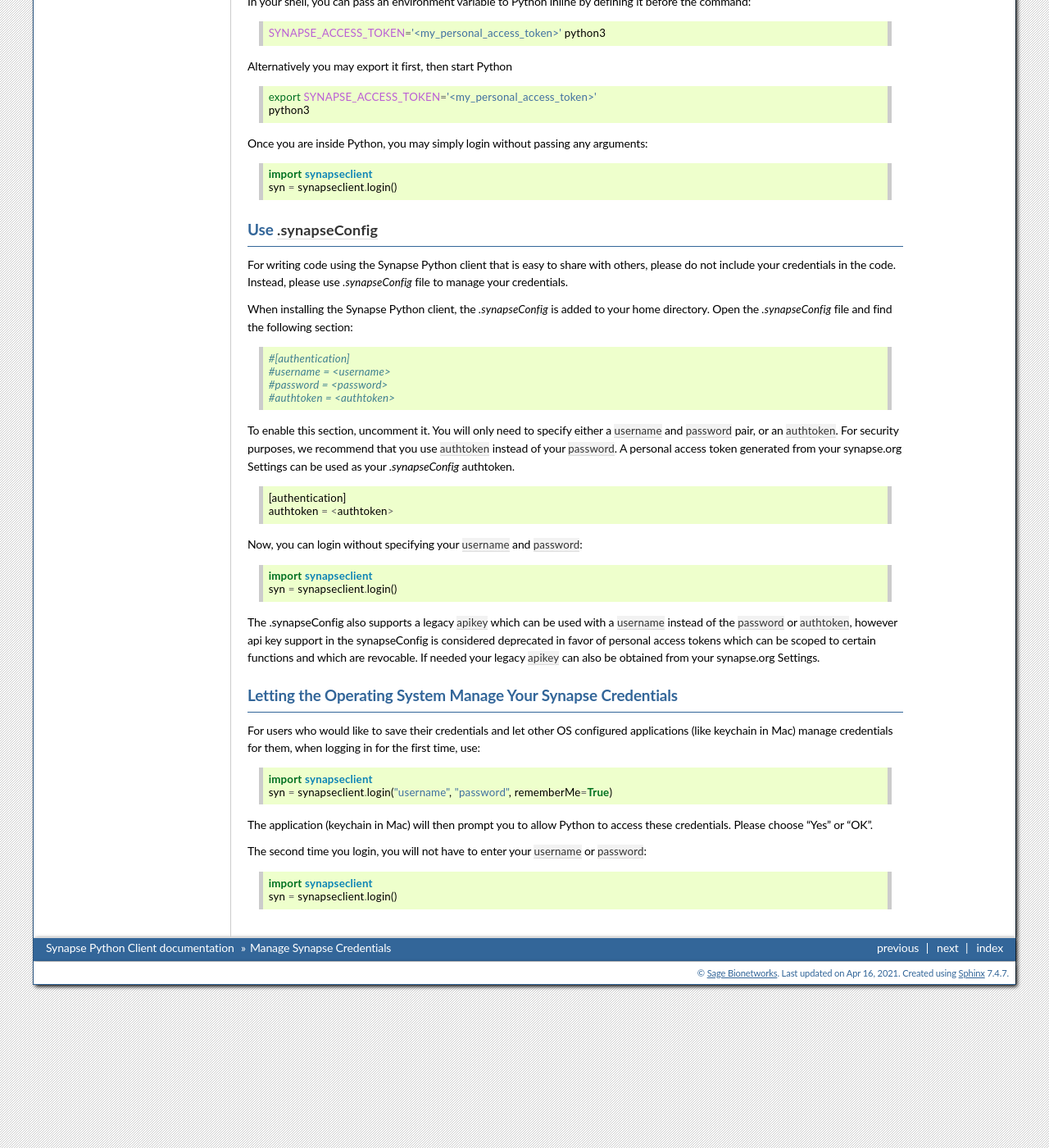
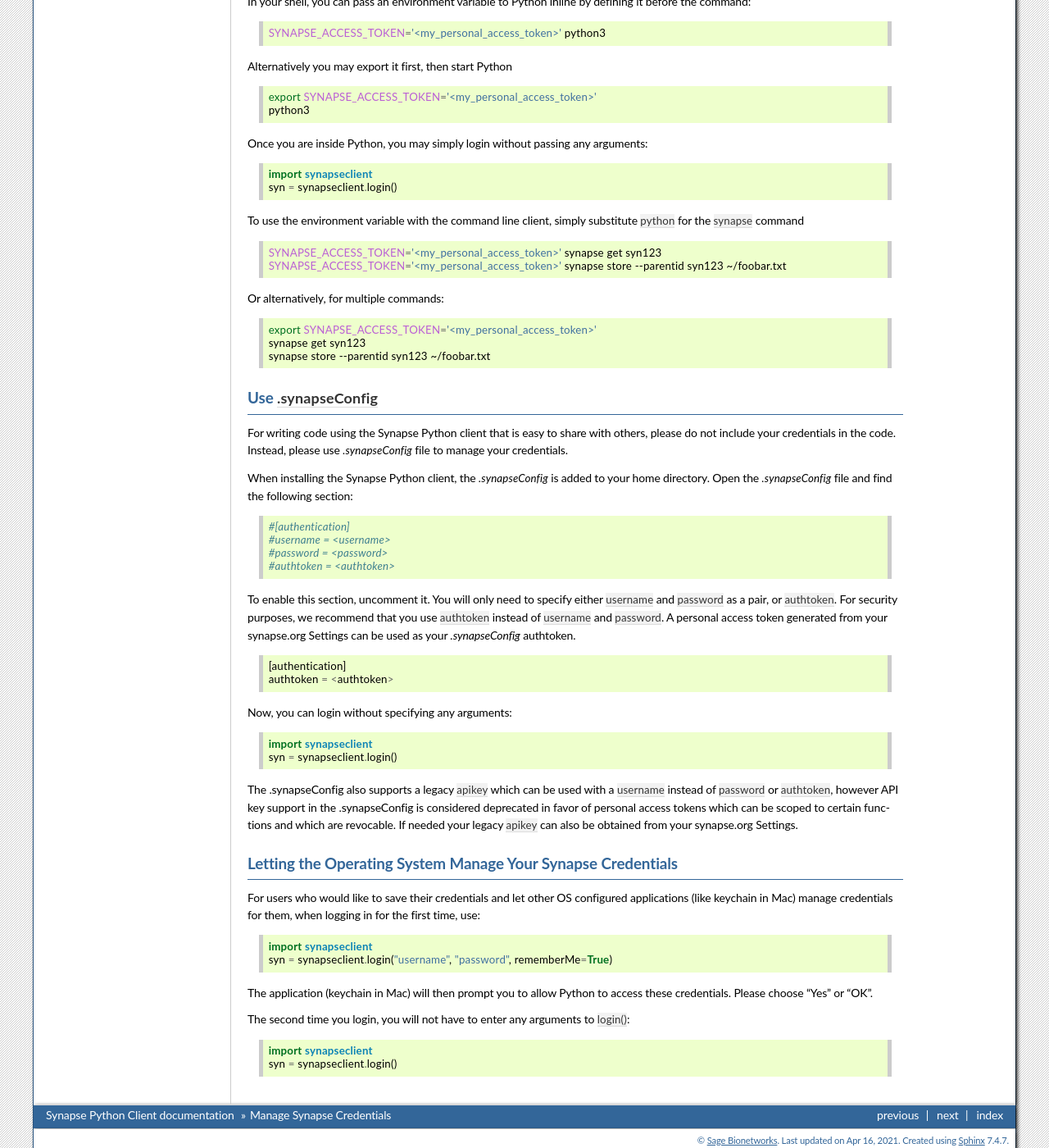
Before and after one commit to Sage-Bionetworks/synapsePythonClient, a Sphinx documentation site: the page built from docs/Credentials.rst, in a window 1280 px wide and 1400 px high, scrolled down 580 px. Shown: the whole window at 82% size. Built offline with Sphinx 7.4.7, drawn with Linux system fonts in a browser that asks for light colours; the version number could not be read and is left out; some of the changed text lies outside the part shown.

Commit message:
update docs

```diff
--- a/docs/Credentials.rst
+++ b/docs/Credentials.rst
@@ -21,7 +21,7 @@
 =========================
 
 Setting the :code:`SYNAPSE_ACCESS_TOKEN` environment variable will allow you to login
-to synapse with a personal access token.
+to Synapse with a personal access token.
 
 The environment variable will take priority over credentials in the user's :code:`.synapseConfig` file
 or any credentials saved in a prior login using :code:`syn.login(rememberMe=True)`.
@@ -47,6 +47,21 @@
     import synapseclient
     syn = synapseclient.login()
 
+To use the environment variable with the command line client, simply substitute :code:`python` for the :code:`synapse` command
+
+.. code-block:: bash
+
+    SYNAPSE_ACCESS_TOKEN='<my_personal_access_token>' synapse get syn123
+    SYNAPSE_ACCESS_TOKEN='<my_personal_access_token>' synapse store --parentid syn123 ~/foobar.txt
+
+Or alternatively, for multiple commands:
+
+.. code-block:: bash
+
+    export SYNAPSE_ACCESS_TOKEN='<my_personal_access_token>'
+    synapse get syn123
+    synapse store --parentid syn123 ~/foobar.txt
+
 
 Use :code:`.synapseConfig`
 ====================
@@ -59,19 +74,19 @@
     #password = <password>
     #authtoken = <authtoken>
 
-To enable this section, uncomment it. You will only need to specify either a :code:`username` and :code:`password` pair, or an :code:`authtoken`. For security purposes, we recommend that you use :code:`authtoken` instead of your :code:`password`. A personal access token generated from your synapse.org Settings can be used as your *.synapseConfig* authtoken.
+To enable this section, uncomment it. You will only need to specify either :code:`username` and :code:`password` as a pair, or :code:`authtoken`. For security purposes, we recommend that you use :code:`authtoken` instead of :code:`username` and :code:`password`. A personal access token generated from your synapse.org Settings can be used as your *.synapseConfig* authtoken.
 
 ::
 
     [authentication]
     authtoken = <authtoken>
 
-Now, you can login without specifying your :code:`username` and :code:`password`::
+Now, you can login without specifying any arguments::
 
     import synapseclient
     syn = synapseclient.login()
 
-The .synapseConfig also supports a legacy :code:`apikey` which can be used with a :code:`username` instead of the :code:`password` or :code:`authtoken`, however api key support in the synapseConfig is considered deprecated in favor of personal access tokens which
+The .synapseConfig also supports a legacy :code:`apikey` which can be used with a :code:`username` instead of :code:`password` or :code:`authtoken`, however API key support in the .synapseConfig is considered deprecated in favor of personal access tokens which
 can be scoped to certain functions and which are revocable. If needed your legacy :code:`apikey` can also be obtained from your synapse.org Settings.
 
 Letting the Operating System Manage Your Synapse Credentials
@@ -84,7 +99,7 @@
 
 The application (keychain in Mac) will then prompt you to allow Python to access these credentials. Please choose "Yes" or "OK".
 
-The second time you login, you will not have to enter your :code:`username` or :code:`password`::
+The second time you login, you will not have to enter any arguments to :code:`login()`::
 
     import synapseclient
     syn = synapseclient.login()
```
